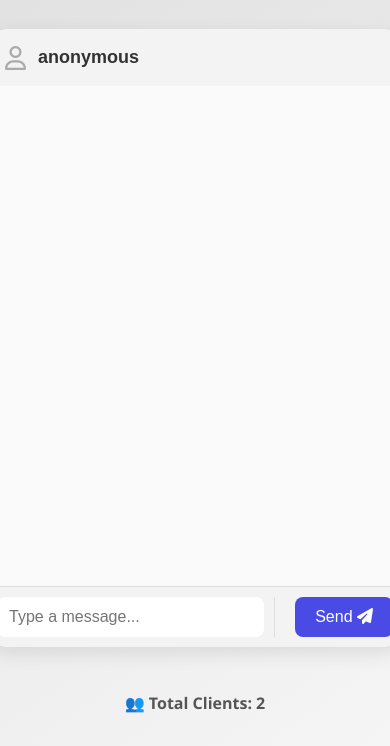
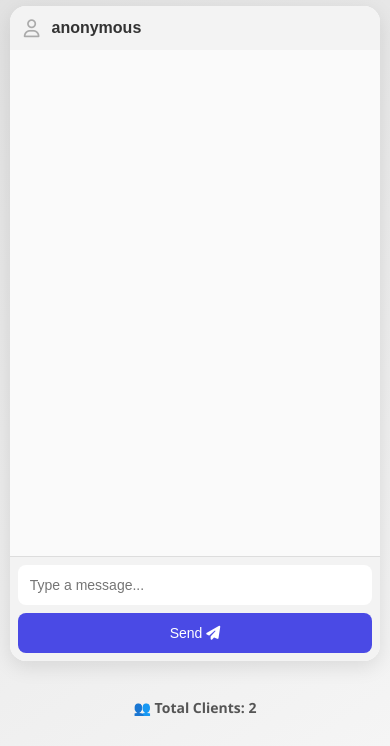
Before and after one commit to rishavadhikari4/websocket-tutorial, a website: page public/index.html in a window 390 px wide. Shown: the part 98-844 px from the top of the page. Drawn offline with nearby package versions, Linux system fonts and the light colour scheme; no server answers.

Commit message:
added the responsive in the css

```diff
--- a/public/style.css
+++ b/public/style.css
@@ -157,3 +157,67 @@ body {
   font-size: 16px;
   color: #555;
 }
+
+
+@media (max-width: 480px) {
+  .title {
+    font-size: 28px;
+    text-align: center;
+  }
+
+  .main {
+    width: 95vw;
+    border-radius: 16px;
+  }
+
+  .name {
+    font-size: 18px;
+    padding: 10px 14px;
+  }
+
+  .name-input {
+    font-size: 16px;
+  }
+
+  .message-container {
+    width: 100%;
+    height: 60vh;
+    padding: 8px;
+  }
+
+  .message-left,
+  .message-right {
+    font-size: 14px;
+    max-width: 80%;
+    margin: 6px 10px;
+    padding: 8px 12px;
+  }
+
+  .message-form {
+    flex-direction: column;
+    width: 100%;
+    padding: 8px;
+  }
+
+  .message-input {
+    width: 100%;
+    margin-bottom: 8px;
+    font-size: 14px;
+  }
+
+  .send-button {
+    width: 100%;
+    padding: 10px;
+    font-size: 14px;
+    margin: 0;
+  }
+
+  .v-divider {
+    display: none;
+  }
+
+  .clients-total {
+    font-size: 14px;
+    text-align: center;
+  }
+}
```
